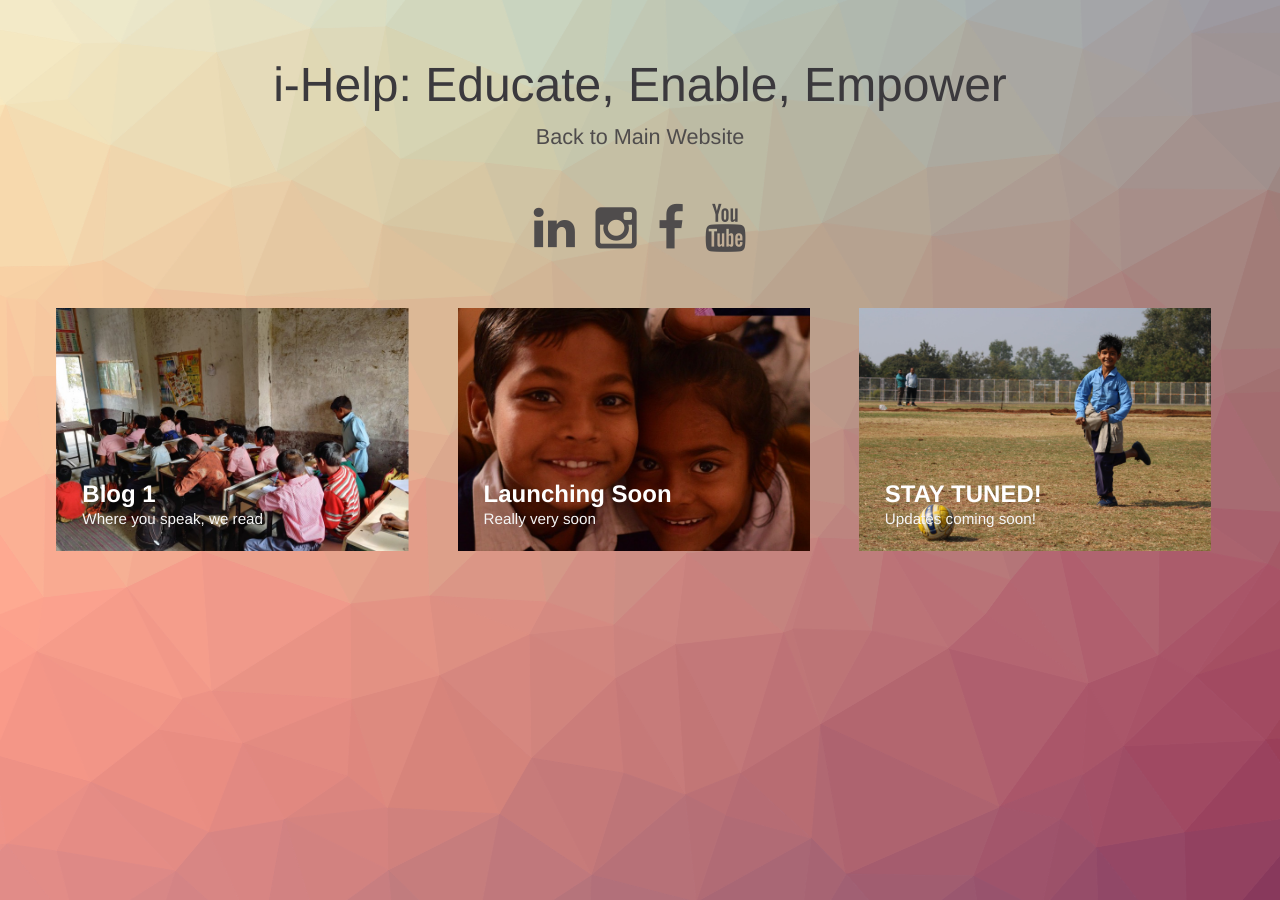
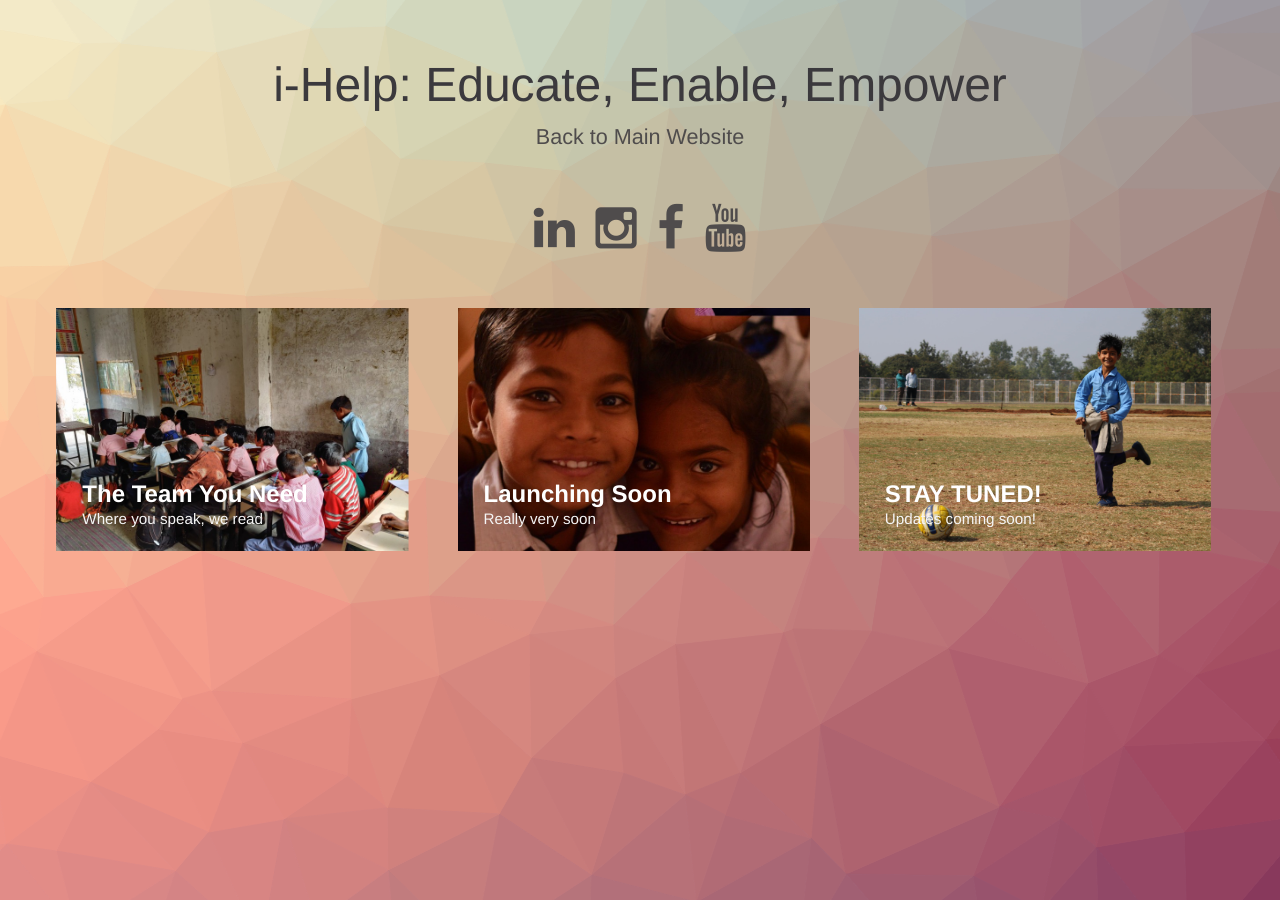
Before and after one commit to ihelpiimi/blog, a Jekyll site: the page built from index.html, in a window 1280 px wide. Built offline with Jekyll 4.4.1, drawn with Linux system fonts in a browser that asks for light colours.

Commit message:
Update 2015-04-25-workshop.markdown

```diff
--- a/_posts/2015-04-25-workshop.markdown
+++ b/_posts/2015-04-25-workshop.markdown
@@ -1,16 +1,16 @@
 ---
-title: Blog 1
+title: The Team You Need
 subtitle: 'Where you speak, we read'
 author: Swarnima Anand
 avatar: img/authors/wferr.png
 image: img/preview1.jpg
-date: '2020-07-13'
+date: '2020-08-13'
 published: true
 ---
-### The primary goal of i-Help may be to help young school students become the best versions of themselves, but in reality, it does so much more. It helps the volunteers too. Going on visits opens up new world to me.  They say that in the service of others, you can find yourself. This statement resonates with me every time I am around these precious little kids.
+#### The primary goal of i-Help may be to help young school students become the best versions of themselves, but in reality, it does so much more. It helps the volunteers too. Going on visits opens up new world to me.  They say that in the service of others, you can find yourself. This statement resonates with me every time I am around these precious little kids.
 
-### Sometimes being a college student just gets too much. The academic rigour, the all-nighters and just constantly having things to do and places to be gets the best of all of us. That was exactly how it was for me, in the middle of term II. To take a break from the stress and academic pressure, I volunteered to help out at the i-Help Sports Day. And now, I can honestly say that it was one of the best days of my time here at IPM.
+#### Sometimes being a college student just gets too much. The academic rigour, the all-nighters and just constantly having things to do and places to be gets the best of all of us. That was exactly how it was for me, in the middle of term II. To take a break from the stress and academic pressure, I volunteered to help out at the i-Help Sports Day. And now, I can honestly say that it was one of the best days of my time here at IPM.
 
-### Seeing the kids in their natural element is supremely heartwarming. The have so much joy in their hearts just from playing simple games with their friends. I remember one incident in particular from that day. After running around and playing with children all morning, a fellow volunteer took charge so that I could get some rest. He had organized the children in a team for group activities and called them Team Tiger. While I was sitting in the middle of the field and basking in the sun, a small group of young boys from the group came to me and said, “We want to make a team with YOU. What do you want to call it?”
+#### Seeing the kids in their natural element is supremely heartwarming. The have so much joy in their hearts just from playing simple games with their friends. I remember one incident in particular from that day. After running around and playing with children all morning, a fellow volunteer took charge so that I could get some rest. He had organized the children in a team for group activities and called them Team Tiger. While I was sitting in the middle of the field and basking in the sun, a small group of young boys from the group came to me and said, **“We want to make a team with YOU. What do you want to call it?”**
 
-### My heart filled with warmth. These young boys, who had only known me for a couple of hours, made me feel like I was not alone. Like I had become an integral part of their playgroup. Children really are a gift of nature and they should be cherished and treasure as much as possible. Their gesture was modest yet overwhelming at the same time. For someone like me, who more than often felt like an outsider in social situations, it meant more that it seems on the surface. Even if it was for a couple of minutes, I finally felt like I belonged…
+#### My heart filled with warmth. These young boys, who had only known me for a couple of hours, made me feel like I was not alone. Like I had become an integral part of their playgroup. Children really are a gift of nature and they should be cherished and treasure as much as possible. Their gesture was modest yet overwhelming at the same time. For someone like me, who more than often felt like an outsider in social situations, it meant more that it seems on the surface. Even if it was for a couple of minutes, I finally felt like I belonged…
```
